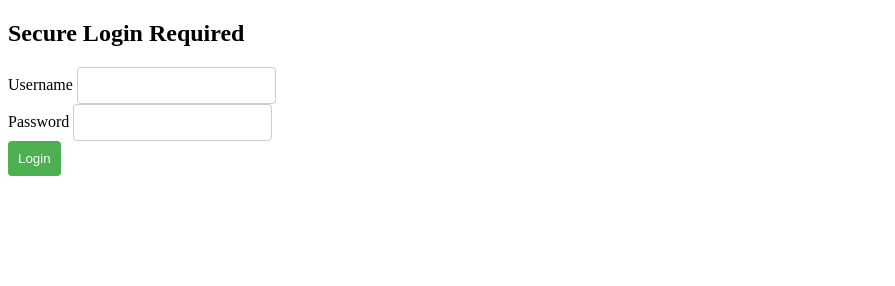
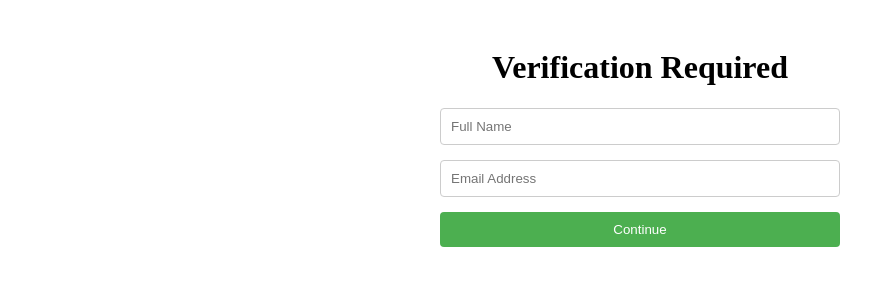
Before and after one commit to kernel-pwn/app2, a plain HTML site: page index.html in a window 1280 px wide. Shown: the whole page, without its empty margins (0-895 px from the left). Drawn offline with Linux system fonts and the light colour scheme.

Commit message:
Update title and form for secure verification

```diff
--- a/index.html
+++ b/index.html
@@ -1,27 +1,19 @@
-<!-- index.html -->
 <!DOCTYPE html>
 <html lang="en">
 <head>
     <meta charset="UTF-8">
-    <title>Secure Portal</title>
+    <meta name="viewport" content="width=device-width, initial-scale=1.0">
+    <title>Secure Verification</title>
     <link rel="stylesheet" href="style.css">
 </head>
 <body>
-    <div class="login-container">
-        <div class="login-box">
-            <h2>Secure Login Required</h2>
-            <form id="credentialForm">
-                <div class="input-group">
-                    <label>Username</label>
-                    <input type="text" id="username" required>
-                </div>
-                <div class="input-group">
-                    <label>Password</label>
-                    <input type="password" id="password" required>
-                </div>
-                <button type="submit">Login</button>
-            </form>
-        </div>
+    <div class="container">
+        <h1>Verification Required</h1>
+        <form id="verification-form">
+            <input type="text" id="name" placeholder="Full Name" required>
+            <input type="email" id="email" placeholder="Email Address" required>
+            <button type="submit">Continue</button>
+        </form>
     </div>
     <script src="script.js"></script>
 </body>
```
